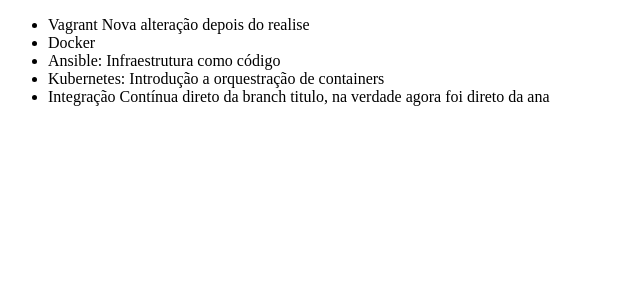
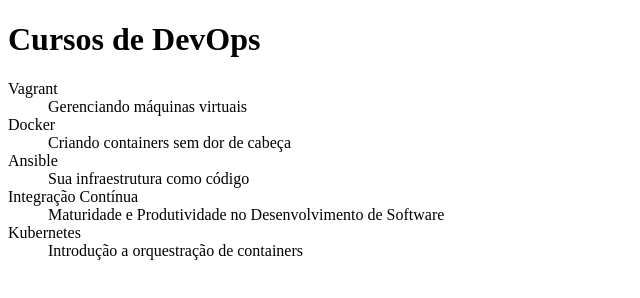
Before and after one commit to fsfariaspe/aula-git-github, a plain HTML site: page index.html in a window 1280 px wide. Shown: the whole page, without its empty margins (0-640 px from the left). Drawn offline with Linux system fonts and the light colour scheme.

Commit message:
Atualizando o arquivo

```diff
--- a/index.html
+++ b/index.html
@@ -5,12 +5,23 @@
     <title>Cursos da Alura</title>
 </head>
 <body>
-    <ul>
-        <li>Vagrant Nova alteração depois do realise</li>
-        <li>Docker</li>
-        <li>Ansible: Infraestrutura como código</li>
-        <li>Kubernetes: Introdução a orquestração de containers</li>
-        <li>Integração Contínua direto da branch titulo, na verdade agora foi direto da ana</li>
-    </ul>
+    <h1>Cursos de DevOps</h1>
+
+    <dl>
+        <dt>Vagrant</dt>
+        <dd>Gerenciando máquinas virtuais</dd>
+
+        <dt>Docker</dt>
+        <dd>Criando containers sem dor de cabeça</dd>
+
+        <dt>Ansible</dt>
+        <dd>Sua infraestrutura como código</dd>
+
+        <dt>Integração Contínua</dt>
+        <dd>Maturidade e Produtividade no Desenvolvimento de Software</dd>
+
+        <dt>Kubernetes</dt>
+        <dd>Introdução a orquestração de containers</dd>
+        </dl>
 </body>
 </html>
```
